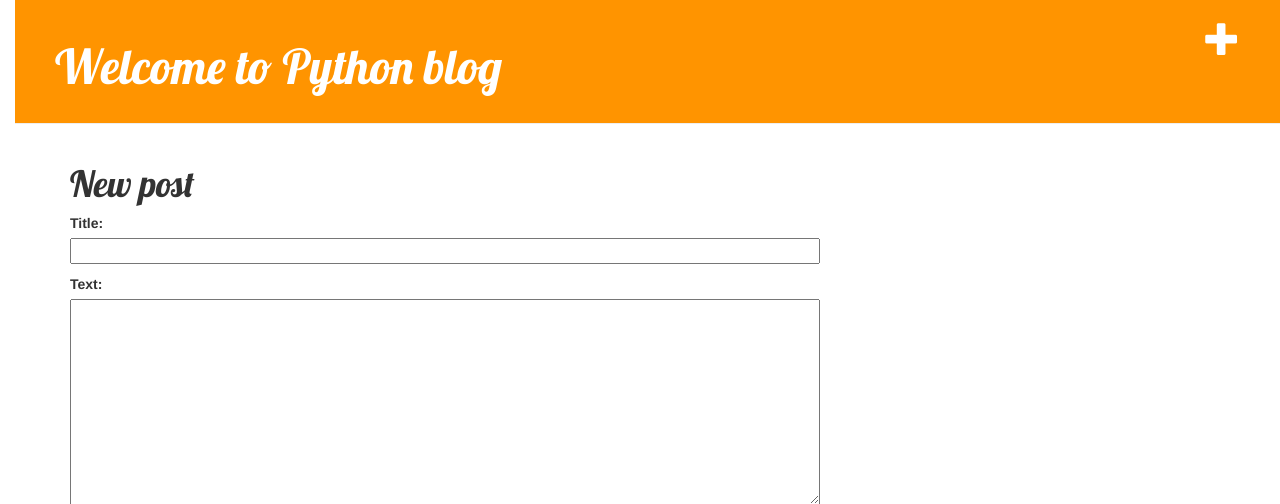
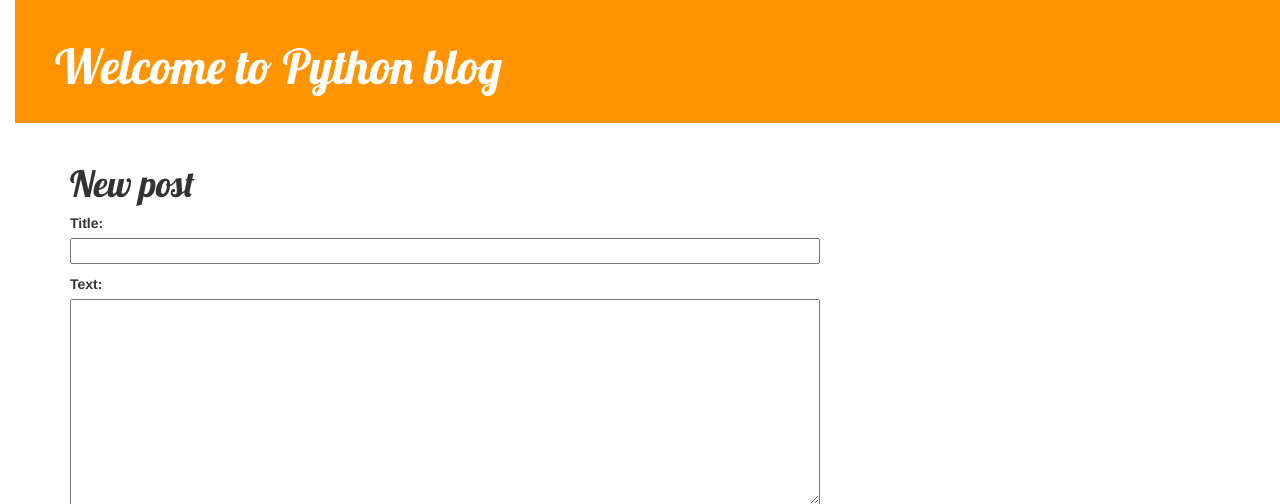
Before and after one commit to franzkafka1015/my-first-blog, a Django app: page /post/new/ in a window 1280 px wide. Shown: the top 504 px of the page. Run offline with Django 3.2, Linux system fonts and the light colour scheme; some libraries are stand-ins or nearby versions.

Commit message:
Added views to create/edit blog post inside the site.

```diff
--- a/blog/forms.py
+++ b/blog/forms.py
@@ -1,5 +1,4 @@
 from django import forms
-
 from .models import Post
 
 class PostForm(forms.ModelForm):
--- a/blog/templates/blog/base.html
+++ b/blog/templates/blog/base.html
@@ -1,24 +1,24 @@
 {% load staticfiles %}
-
 <html>
     <head>
         <title>Welcome to Python blog</title>
         <link rel="stylesheet" href="//maxcdn.bootstrapcdn.com/bootstrap/3.2.0/css/bootstrap.min.css">
         <link rel="stylesheet" href="//maxcdn.bootstrapcdn.com/bootstrap/3.2.0/css/bootstrap-theme.min.css">
+        <link href='//fonts.googleapis.com/css?family=Lobster&subset=latin,latin-ext' rel='stylesheet' type='text/css'>
         <link rel="stylesheet" href="{% static 'css/blog.css' %}">
-        <link href="http://fonts.googleapis.com/css?family=Lobster&subset=latin,latin-ext" rel="stylesheet" type="text/css">
-
     </head>
     <body>
         <div class="page-header">
+            {% if user.is_authenticated %}
             <a href="{% url 'post_new' %}" class="top-menu"><span class="glyphicon glyphicon-plus"></span></a>
+            {% endif %}
             <h1><a href="/">Welcome to Python blog</a></h1>
         </div>
         <div class="content container">
             <div class="row">
                 <div class="col-md-8">
-                {% block content %}
-                {% endblock %}
+                    {% block content %}
+                    {% endblock %}
                 </div>
             </div>
         </div>
```
